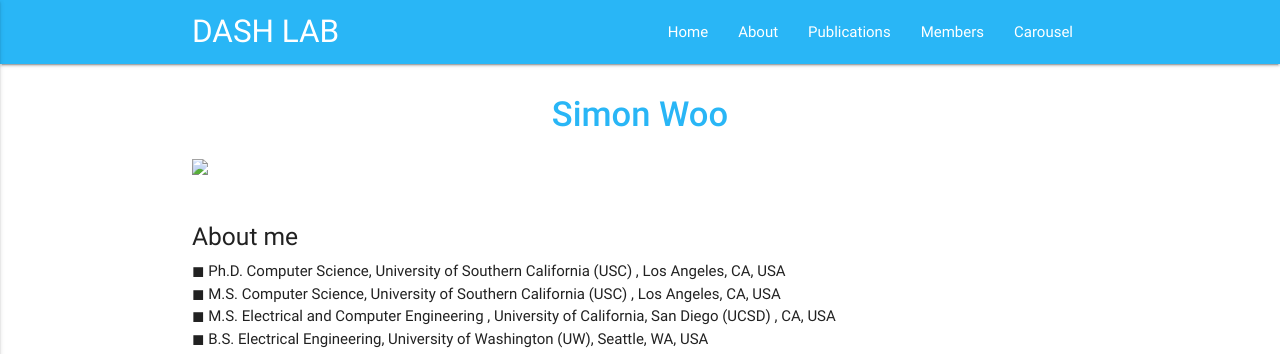
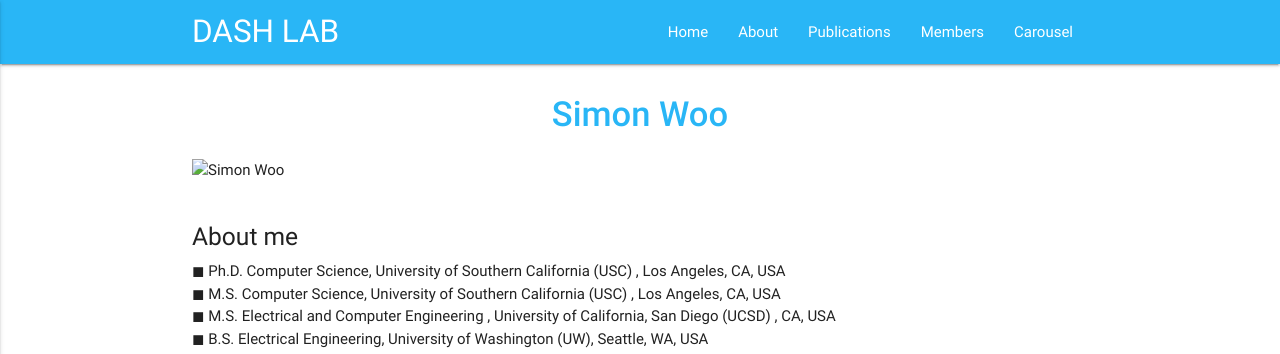
Before and after one commit to Yurim990507/DASH-Lab.github.io, a Jekyll site: the page built from example1.md, in a window 1280 px wide. Shown: the top 354 px of the page. Built offline with Jekyll 4.4.1, drawn with Linux system fonts in a browser that asks for light colours.

Commit message:
Update example1.md

```diff
--- a/example1.md
+++ b/example1.md
@@ -6,7 +6,7 @@ permalink: /About/
 
 <h1 class="page-title">Simon Woo</h1>
 
-<img src="./img/simonwoo.png">
+![Simon Woo](./img/simonwoo.png){: .center}
 
 <div class="section">
     <h5>About me</h5>
```
